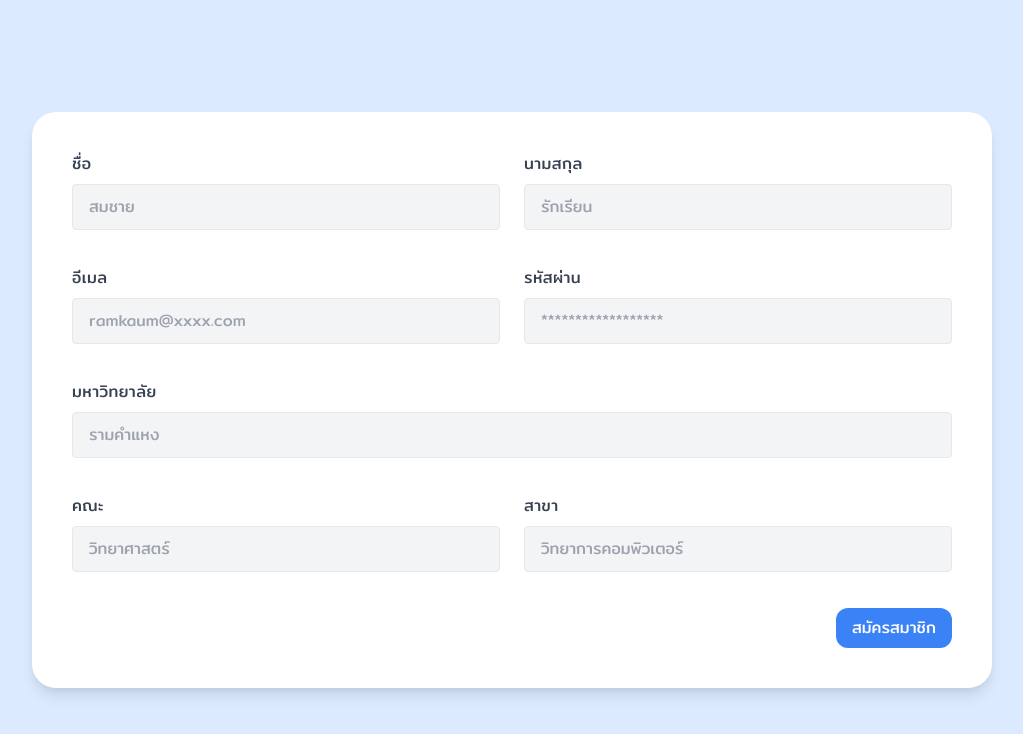
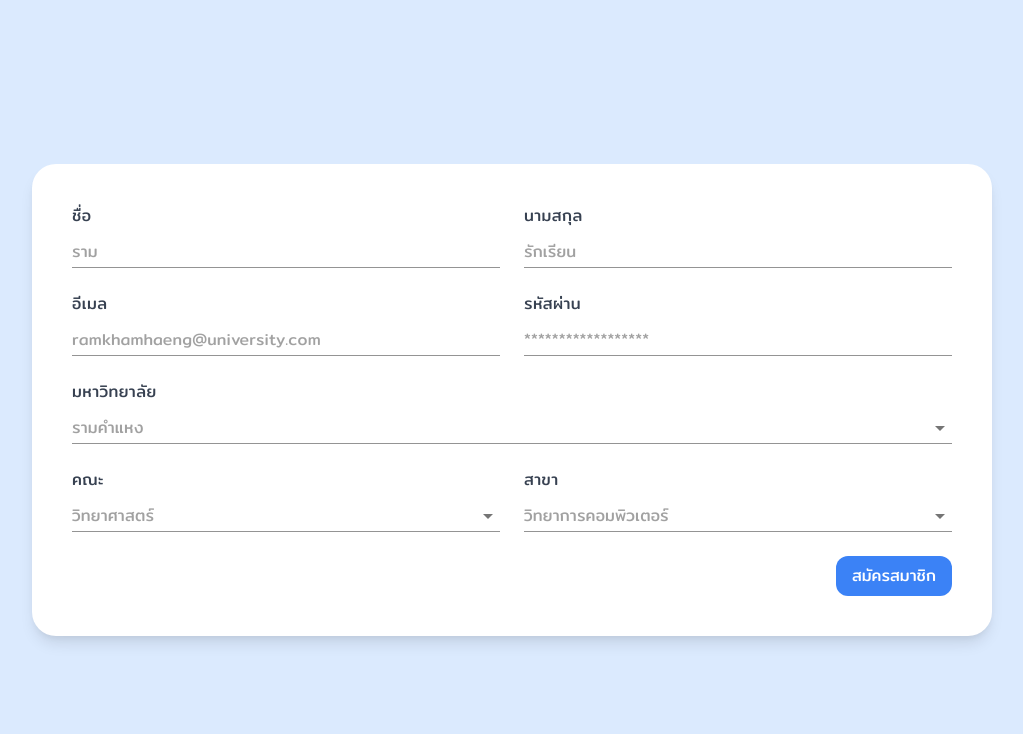
Before and after one commit to tsksila/Ru-Planner-Frontend, a React (Create React App) app: page /register in a window 1280 px wide. Shown: the top 734 px of the page, without its empty margins (128-1151 px from the left). Built offline with nearby package versions, Linux system fonts and the light colour scheme; no server answers.

Commit message:
update Register

```diff
--- a/package.json
+++ b/package.json
@@ -4,8 +4,10 @@
   "private": true,
   "dependencies": {
     "@craco/craco": "^6.1.2",
+    "@hookform/resolvers": "^2.5.1",
     "@material-ui/core": "^4.11.4",
     "@material-ui/icons": "^4.11.2",
+    "@material-ui/lab": "^4.0.0-alpha.58",
     "@material-ui/pickers": "^3.3.10",
     "@reduxjs/toolkit": "^1.5.1",
     "@testing-library/jest-dom": "^4.2.4",
@@ -19,7 +21,8 @@
     "react-redux": "^7.2.3",
     "react-router-dom": "^5.2.0",
     "react-scripts": "4.0.3",
-    "sweetalert2": "^11.0.8"
+    "sweetalert2": "^11.0.8",
+    "yup": "^0.32.9"
   },
   "scripts": {
     "start": "craco start",
--- a/src/pages/Register/register.js
+++ b/src/pages/Register/register.js
@@ -1,80 +1,133 @@
-import React  from "react";
+import React, { useState, useEffect } from "react";
 import { useForm } from "react-hook-form";
-import axios from 'axios'
+
+import axios from "axios";
+
+import { yupResolver } from "@hookform/resolvers/yup";
+import * as yup from "yup";
+
+import { TextField, Typography } from "@material-ui/core";
+import Autocomplete from "@material-ui/lab/Autocomplete";
+
+import Swal from "sweetalert2";
+
+
+
+const regexText = /^[ก-๏sa-zA-Z]+$/u;
+const SignupSchema = yup.object().shape({
+  firstName: yup
+    .string()
+    .required("กรุณากรอกข้อมูล")
+    .matches(regexText, "กรุณากรอกแต่ตัวอักษรเท่านั้น"),
+  lastName: yup
+    .string()
+    .required("กรุณากรอกข้อมูล")
+    .matches(regexText, "กรุณากรอกแต่ตัวอักษรเท่านั้น"),
+  password: yup
+    .string()
+    .required("กรุณากรอกข้อมูล")
+    .matches(
+      /^(?=.*[a-z])(?=.*[A-Z])(?=.*[0-9])(?=.*[!@#:$%:^&:*])(?=.{6,})/,
+      "รหัสผ่านต้องประกอบด้วย ตัวพิมพ์เล็ก พิมพ์ใหญ่ ตัวเลข อักขระพิเศษ และมากกว่า 6 ตัวอักษร"
+    ),
+  university: yup
+    .string()
+    .required("กรุณากรอกข้อมูล")
+    .matches(regexText, "กรุณากรอกแต่ตัวอักษรเท่านั้น"),
+  faculty: yup
+    .string()
+    .required("กรุณากรอกข้อมูล")
+    .matches(regexText, "กรุณากรอกแต่ตัวอักษรเท่านั้น"),
+  major: yup
+    .string()
+    .required("กรุณากรอกข้อมูล")
+    .matches(regexText, "กรุณากรอกแต่ตัวอักษรเท่านั้น"),
+  // age: yup.number().required().positive().integer(),
+  // website: yup.string().url(),
+});
 
 function Register() {
-  const [firstName, setFirstName] = React.useState("");
-  const [lastName, setLastName] = React.useState("");
-  const [university, setUniversity] = React.useState("");
-  const [faculty, setFaculty] = React.useState("");
-  const [major, setMajor] = React.useState("");
-
   const {
     register,
+    handleSubmit,
     formState: { errors },
-    handleSubmit,
   } = useForm({
-    criteriaMode: "all",
+    resolver: yupResolver(SignupSchema),
   });
-  const onSubmit = (data) => console.log(data);
 
-  const handleNameChange = (evt) => {
-    const name = evt.target.name;
-    const newValue = evt.target.value.replace(/[-0-9+&@#%?=~_|!:,.;,*:/]/g, "");
-    if (name === "firstName") {
-      setFirstName(newValue);
-    }
-    if (name === "lastName") {
-      setLastName(newValue);
-    }
-    if (name === "university") {
-      setUniversity(newValue);
-    }
-    if (name === "faculty") {
-      setFaculty(newValue);
-    }
-    if (name === "major") {
-      setMajor(newValue);
-    }
+  const [university, setUniversity] = useState([]);
+  const [faculty, setFaculty] = useState([]);
+  const [majors, setMajors] = useState([]);
+  let major_id = null;
+
+  const getDataAPI = async () => {
+    const universityAPI = "https://ruplanner.herokuapp.com/universities";
+    const facultyAPI = "https://ruplanner.herokuapp.com/faculties";
+    const majorsAPI = "https://ruplanner.herokuapp.com/majors";
+
+    const getUniversity = await axios.get(universityAPI);
+    const getFaculty = await axios.get(facultyAPI);
+    const getMajors = await axios.get(majorsAPI);
+    axios.all([getUniversity, getFaculty, getMajors]).then(
+      axios.spread((...allData) => {
+        const allUnversity = allData[0].data;
+        const allFaculty = allData[1].data;
+        const allMajors = allData[2].data;
+
+        // console.log("Date Unversity : ", allUnversity);
+        // console.log("Date Faculty : ", allFaculty);
+        // console.log("Date Major : ", allMajors);
+        // console.log(allFaculty.data.universities);
+
+        setUniversity(allUnversity);
+        setFaculty(allFaculty);
+        setMajors(allMajors);
+      })
+    );
   };
+  useEffect(() => {
+    getDataAPI();
+  }, []);
 
+  const onSubmit = (data) => {
+    //alert(JSON.stringify(data));
+    // console.log(data.major._id);
+    // console.log("test Submit major_id = " + major_id);
+    axios
+      .post("https://ruplanner.herokuapp.com/auth/local/register", {
+        username: data.firstName,
+        email: data.email,
+        password: data.password,
+        major: data.major_id,
+      })
+      .then((response) => {
+        // console.log("Well done!");
+        // console.log("User profile", response.data.user);
+        // console.log("Token", response.data.jwt);
+        Swal.fire({
+          position: "top-end",
+          icon: "success",
+          title: "ลงทะเบียนสำเร็จ",
+          showConfirmButton: false,
+          timer: 1500,
+        });
 
- function getUnivervity () {
-       axios.get('https://ruplanner.herokuapp.com/universities').then((res)=> {
-
-        console.log(res.data)
+        //history.push("/");
       })
-
- }
-
-
-  function Register () {
-
-      const newUser = {
-        username : 'test' ,
-        email : 'test@mail.com',
-        password :'Cakesom121' ,
-        major : '609f74493dfe8d13a47c8fd4'
-      }
-
-      axios
-        .post('https://ruplanner.herokuapp.com/auth/local/register', {
-          username: newUser.username,
-          email: newUser.email,
-          password: newUser.password,
-          major : newUser.major
-        })
-        .then(response => {
-          // Handle success.
-          console.log('Well done!');
-          console.log('User profile', response.data.user);
-          console.log('User token', response.data.jwt);
-        })
-        .catch(error => {
-          // Handle error.
-          console.log('An error occurred:', error.response);
+      .catch((error) => {
+        console.log("An error occurred:", error.response);
+        console.log(error.response.status);
+        let statusErr = error.response.status;
+        if (statusErr === 400) {
+          Swal.fire({
+            icon: "error",
+            title: "Oops...",
+            text: "อีเมลล์นี้ได้สมัครสมาชิกแล้ว",
+            //footer: "<a href>Why do I have this issue?</a>",
           });
         }
+      });
+  };
 
   return (
     <div className="min-h-screen   bg-blue-100 flex flex-col justify-center  font-base  ">
@@ -87,20 +140,17 @@ function Register() {
             <label className="block uppercase tracking-wide text-gray-700 text-l    mb-2">
               ชื่อ
             </label>
-            <input
-              className="appearance-none block w-full bg-gray-100 text-gray-700 border border-gray-200 rounded py-3 px-4 mb-3 leading-tight focus:outline-none focus:bg-white"
-              type="text"
-              placeholder="สมชาย"
-              name="firstName"
-              value={firstName}
-              {...register("firstName", {
-                required: true,
-              })}
-              onChange={handleNameChange}
+            <TextField
+              className="appearance-none block w-full bg-white text-gray-200 border border-gray-200 rounded py-3 px-4 mb-3 leading-tight focus:outline-none focus:bg-white"
+              placeholder="ราม"
+              {...register("firstName")}
+              inputProps={{
+                style: { fontFamily: "Mitr" },
+              }}
             />
             <span className="text-red-500 text-l italic">
               <span className="text-red-500 text-l italic">
-                {errors.lastName?.type === "required" && "กรุณากรอกชื่อ"}
+                {errors.firstName && <p>{errors.firstName.message}</p>}
               </span>
             </span>
           </div>
@@ -109,19 +159,18 @@ function Register() {
             <label className="block uppercase tracking-wide text-gray-700 text-l   mb-2">
               นามสกุล
             </label>
-            <input
-              className="appearance-none block w-full bg-gray-100 text-gray-700 border border-gray-200 rounded py-3 px-4 leading-tight focus:outline-none focus:bg-white focus:border-gray-500"
-              type="text"
-              name="lastName"
-              value={lastName}
+            <TextField
+              className="appearance-none block w-full bg-white text-gray-200 border border-gray-200 rounded py-3 px-4 mb-3 leading-tight focus:outline-none focus:bg-white"
               placeholder="รักเรียน"
-              {...register("lastName", {
-                required: true,
-              })}
-              onChange={handleNameChange}
+              {...register("lastName")}
+              inputProps={{
+                style: { fontFamily: "Mitr" },
+              }}
             />
             <span className="text-red-500 text-l italic">
-              {errors.lastName?.type === "required" && "กรุณากรอกนามสกุล"}
+              <span className="text-red-500 text-l italic">
+                {errors.lastName && <p>{errors.lastName.message}</p>}
+              </span>
             </span>
           </div>
         </div>
@@ -131,13 +180,16 @@ function Register() {
             <label className="block uppercase tracking-wide text-gray-700 text-l    mb-2">
               อีเมล
             </label>
-            <input
-              className="appearance-none block w-full bg-gray-100 text-gray-700 border border-gray-200 rounded py-3 px-4 mb-3 leading-tight focus:outline-none focus:bg-white"
+            <TextField
+              className="appearance-none block w-full bg-white text-gray-200 border border-gray-200 rounded py-3 px-4 mb-3 leading-tight focus:outline-none focus:bg-white"
               type="email"
-              placeholder="ramkaum@xxxx.com"
+              placeholder="ramkhamhaeng@university.com"
               {...register("email", {
                 required: true,
               })}
+              inputProps={{
+                style: { fontFamily: "Mitr" },
+              }}
             />
             <span className="text-red-500 text-l italic">
               {errors.email?.type === "required" && "กรุณากรอกอีเมล"}
@@ -147,16 +199,19 @@ function Register() {
             <label className="block uppercase tracking-wide text-gray-700 text-l    mb-2">
               รหัสผ่าน
             </label>
-            <input
-              className="appearance-none block w-full bg-gray-100 text-gray-700 border border-gray-200 rounded py-3 px-4 mb-3 leading-tight focus:outline-none focus:bg-white focus:border-gray-500"
+            <TextField
+              className="appearance-none block w-full bg-white text-gray-200 border border-gray-200 rounded py-3 px-4 mb-3 leading-tight focus:outline-none focus:bg-white"
               type="password"
               placeholder="******************"
-              {...register("password", {
-                required: true,
-              })}
+              {...register("password")}
+              inputProps={{
+                style: { fontFamily: "Mitr" },
+              }}
             />
             <span className="text-red-500 text-l italic">
-              {errors.password?.type === "required" && "กรุณากรอกรหัสผ่าน"}
+              <span className="text-red-500 text-l italic">
+                {errors.password && <p>{errors.password.message}</p>}
+              </span>
             </span>
           </div>
         </div>
@@ -166,19 +221,39 @@ function Register() {
             <label className="block uppercase tracking-wide text-gray-700  text-l mb-2">
               มหาวิทยาลัย
             </label>
-            <input
-              className="appearance-none block w-full bg-gray-100 text-gray-700 border border-gray-200 rounded py-3 px-4 mb-3 leading-tight focus:outline-none focus:bg-white focus:border-gray-500"
-              type="text"
-              name="university"
-              value={university}
+
+            <Autocomplete
+              id="combo-demo"
+              options={university}
+              // getOptionSelected={(option, value) =>
+              //   option._id === value._id
+              //     ? console.log("ได้ผล : ", value._id)
+              //     : console.log("ไม่ได้ผล")
+              // }
+              renderOption={(option) => (
+                <Typography style={{ fontFamily: "Mitr" }}>
+                  {option.uni_name}
+                </Typography>
+              )}
+              getOptionLabel={(option) => option.uni_name}
+              renderInput={(params) => (
+                <TextField
+                  className="appearance-none block w-full bg-white text-gray-200 border border-gray-200 rounded py-3 px-4 mb-3 leading-tight focus:outline-none focus:bg-white"
                   placeholder="รามคำแหง"
-              {...register("university", {
-                required: true,
-              })}
-              onChange={handleNameChange}
+                  {...register("university")}
+                  {...params}
+                  inputProps={{
+                    ...params.inputProps,
+                    style: { fontFamily: "Mitr" },
+                  }}
                 />
+              )}
+            />
+
             <span className="text-red-500 text-l italic">
-              {errors.university?.type === "required" && "กรุณากรอกมหาวิทยาลัย"}
+              <span className="text-red-500 text-l italic">
+                {errors.university && <p>{errors.university.message}</p>}
+              </span>
             </span>
           </div>
         </div>
@@ -188,48 +263,78 @@ function Register() {
             <label className="block uppercase tracking-wide text-gray-700   text-l  mb-2">
               คณะ
             </label>
-            <input
-              className="appearance-none block w-full bg-gray-100 text-gray-700 border border-gray-200 rounded py-3 px-4 mb-3 leading-tight focus:outline-none focus:bg-white focus:border-gray-500"
-              type="text"
+            <Autocomplete
+              id="combo-faculty"
+              options={faculty}
+              renderOption={(option) => (
+                <Typography style={{ fontFamily: "Mitr" }}>
+                  {option.fac_name}
+                </Typography>
+              )}
+              getOptionLabel={(option) => option.fac_name}
+              renderInput={(params) => (
+                <TextField
+                  className="appearance-none block w-full bg-white text-gray-200 border border-gray-200 rounded py-3 px-4 mb-3 leading-tight focus:outline-none focus:bg-white"
                   placeholder="วิทยาศาสตร์"
-              name="faculty"
-              value={faculty}
-              {...register("faculty", {
-                required: true,
-              })}
-              onChange={handleNameChange}
+                  {...register("faculty")}
+                  {...params}
+                  inputProps={{
+                    ...params.inputProps,
+                    style: { fontFamily: "Mitr" },
+                  }}
+                />
+              )}
             />
             <span className="text-red-500 text-l italic">
-              {errors.faculty?.type === "required" && "กรุณากรอกคณะ"}
+              <span className="text-red-500 text-l italic">
+                {errors.faculty && <p>{errors.faculty.message}</p>}
+              </span>
             </span>
           </div>
           <div className="w-full md:w-1/2 px-3 mb-6 md:mb-0">
             <label className="block uppercase tracking-wide text-gray-700  text-l mb-2">
               สาขา
             </label>
-            <input
-              className="appearance-none block w-full bg-gray-100 text-gray-700 border border-gray-200 rounded py-3 px-4 mb-3 leading-tight focus:outline-none focus:bg-white"
-              type="text"
-              name="major"
-              value={major}
+            <Autocomplete
+              id="combo-major"
+              options={majors}
+              renderOption={(option) => (
+                <Typography style={{ fontFamily: "Mitr" }}>
+                  {option.maj_name}
+                </Typography>
+              )}
+              getOptionLabel={(option) => option.maj_name}
+              getOptionSelected={(option, value) =>
+                option.name === value.name
+                  ? (major_id = value._id)
+                  : "false getOptionSelected majors"
+              }
+              onChange={(event, value) => console.log("major = " + value)}
+              renderInput={(params) => (
+                <TextField
+                  className="appearance-none block w-full bg-white text-gray-200 border border-gray-200 rounded py-3 px-4 mb-3 leading-tight focus:outline-none focus:bg-white"
                   placeholder="วิทยาการคอมพิวเตอร์"
-              {...register("major", {
-                required: true,
-              })}
-              onChange={handleNameChange}
+                  {...register("major")}
+                  {...params}
+                  inputProps={{
+                    ...params.inputProps,
+                    style: { fontFamily: "Mitr" },
+                  }}
+                />
+              )}
             />
             <span className="text-red-500 text-l italic">
-              {errors.university?.type === "required" && "กรุณากรอกสาขาวิชา"}
+              <span className="text-red-500 text-l italic">
+                {errors.major && <p>{errors.major.message}</p>}
+              </span>
             </span>
           </div>
         </div>
-
 
         <div className="md:flex mt-6 justify-end ">
           <button
             className="bg-blue-500 hover:bg-blue-700  text-white rounded-xl py-2 px-4"
             type="submit"
-            onClick={Register }
           >
             สมัครสมาชิก
           </button>
```
Lines whose indentation alone changed are shown as unchanged.
